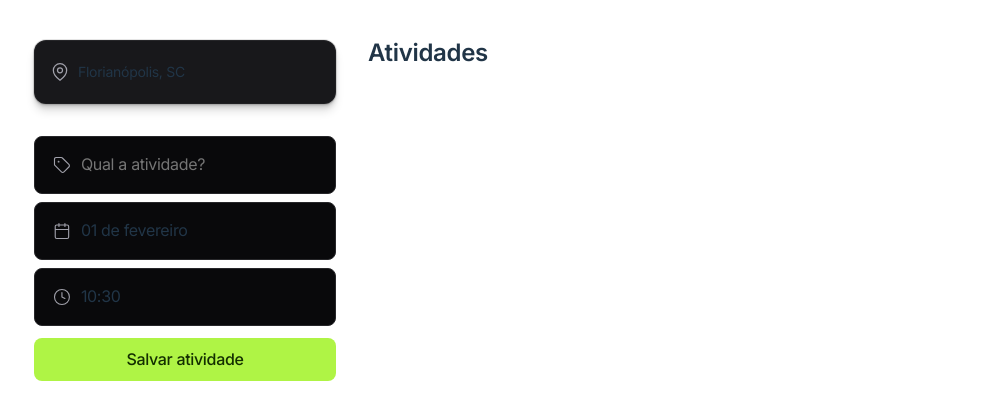
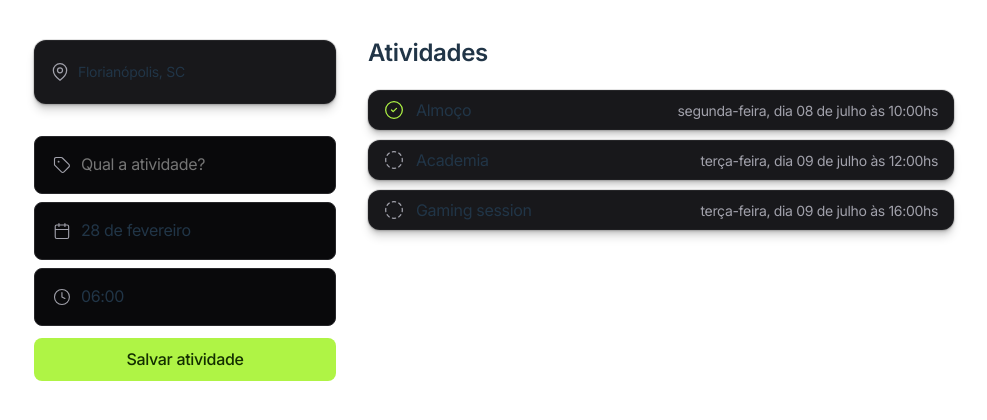
Before and after one commit to NattanSouza404/NLW_Journey_16, a React (Vite) app in the folder frontend/: page / in a window 1280 px wide. Shown: the top 420 px of the page, without its empty margins (146-1133 px from the left). Built offline with nearby package versions, Linux system fonts and the light colour scheme.

Commit message:
feat e refactor: alterações no App.tsx, reescrevendo o código do frontend

```diff
--- a/frontend/src/App.tsx
+++ b/frontend/src/App.tsx
@@ -1,119 +1,86 @@
+import { useState } from 'react';
 import './App.css'
+import { AtividadeSalva } from './componentes/AtividadeSalva';
+import { IconeAtividade, IconeData, IconeHora, IconeLocal } from './componentes/Icones';
+import { SelecaoDias } from './componentes/SelecaoDias';
+import { SelecaoHoras } from './componentes/SelecaoHoras';
+import type { Atividade } from './model/Atividade';
 
-const IconeLocal = () => {
-  return (
-    <svg
-      width="20"
-      height="20"
-      viewBox="0 0 20 20"
-      fill="none"
-      xmlns="http://www.w3.org/2000/svg"
-    >
-      <path
-        d="M16.6668 8.33329C16.6668 13.3333 10.0002 18.3333 10.0002 18.3333C10.0002 18.3333 3.3335 13.3333 3.3335 8.33329C3.3335 6.56518 4.03588 4.86949 5.28612 3.61925C6.53636 2.36901 8.23205 1.66663 10.0002 1.66663C11.7683 1.66663 13.464 2.36901 14.7142 3.61925C15.9645 4.86949 16.6668 6.56518 16.6668 8.33329Z"
-        stroke="#A1A1AA"
-        style={{stroke:'color(display-p3 0.6314 0.6314 0.6667)'}}
-        strokeWidth="1.25"
-        strokeLinecap="round"
-        strokeLinejoin="round"
-        strokeOpacity={1}
-      />
-      <path
-        d="M10.0002 10.8333C11.3809 10.8333 12.5002 9.714 12.5002 8.33329C12.5002 6.95258 11.3809 5.83329 10.0002 5.83329C8.61945 5.83329 7.50016 6.95258 7.50016 8.33329C7.50016 9.714 8.61945 10.8333 10.0002 10.8333Z"
-        stroke="#A1A1AA"
-        style={{stroke:'color(display-p3 0.6314 0.6314 0.6667)'}}
-        strokeWidth="1.25"
-        strokeLinecap="round"
-        strokeLinejoin="round"
-        strokeOpacity={1}
-      />
-    </svg>
-  )
+let id = 4;
+
+function App() {
+
+  const [atividades, setAtividades] = useState<Atividade[]>(
+    [
+      {
+        id: 1,
+        nome: "Almoço",
+        data: new Date("2024-07-08 10:00"),
+        finalizada: true
+      },
+      {
+        id: 2,
+        nome: "Academia",
+        data: new Date("2024-07-09 12:00"),
+        finalizada: false
+      },
+      {
+        id: 3,
+        nome: "Gaming session",
+        data: new Date("2024-07-09 16:00"),
+        finalizada: false
+      }
+    ]
+  );
+
+  const salvarAtividade = (event:React.FormEvent<HTMLFormElement>) => {
+    event.preventDefault();
+
+    const form = event.target as HTMLFormElement;
+
+    if (!form){
+        return;
     }
 
-const IconeAtividade = () => {
-  return (
-    <svg
-      width="20"
-      height="20"
-      viewBox="0 0 20 20"
-      fill="none"
-      xmlns="http://www.w3.org/2000/svg"
-    >
-      <path
-        d="M10.4882 2.15502C10.1757 1.84244 9.75183 1.66678 9.30984 1.66669H3.33317C2.89114 1.66669 2.46722 1.84228 2.15466 2.15484C1.8421 2.4674 1.6665 2.89133 1.6665 3.33335V9.31002C1.6666 9.75201 1.84225 10.1759 2.15484 10.4884L9.40817 17.7417C9.78693 18.1181 10.2992 18.3293 10.8332 18.3293C11.3671 18.3293 11.8794 18.1181 12.2582 17.7417L17.7415 12.2584C18.1179 11.8796 18.3291 11.3673 18.3291 10.8334C18.3291 10.2994 18.1179 9.78712 17.7415 9.40835L10.4882 2.15502Z"
-        stroke="#A1A1AA"
-        style={{stroke:'color(display-p3 0.6314 0.6314 0.6667)'}}
-        strokeWidth="1.25"
-        strokeLinecap="round"
-        strokeLinejoin="round"
-        strokeOpacity={1}
-      />
-      <path
-        d="M6.24984 6.66669C6.47996 6.66669 6.6665 6.48014 6.6665 6.25002C6.6665 6.0199 6.47996 5.83335 6.24984 5.83335C6.01972 5.83335 5.83317 6.0199 5.83317 6.25002C5.83317 6.48014 6.01972 6.66669 6.24984 6.66669Z"
-        stroke="#A1A1AA"
-        style={{stroke:'color(display-p3 0.6314 0.6314 0.6667)'}}
-        strokeWidth="1.25"
-        strokeLinecap="round"
-        strokeLinejoin="round"
-        strokeOpacity={1}
-      />
-    </svg>
-  )
+    const dadosFormulario = new FormData(form);
+
+    const nome = dadosFormulario.get('atividade')?.toString();
+    const dia = dadosFormulario.get('dia');
+    const hora = dadosFormulario.get('hora');
+    const data = `${dia} ${hora}`;
+
+    const novaAtividade: Atividade = {
+      id: id++,
+      nome: nome,
+      data: new Date(data),
+      finalizada: false
     }
 
-const IconeData = () => {
-  return (
-    <svg
-      width="20"
-      height="20"
-      viewBox="0 0 20 20"
-      fill="none"
-      xmlns="http://www.w3.org/2000/svg"
-    >
-      <path
-        d="M6.66667 1.66669V5.00002M13.3333 1.66669V5.00002M2.5 8.33335H17.5M4.16667 3.33335H15.8333C16.7538 3.33335 17.5 4.07955 17.5 5.00002V16.6667C17.5 17.5872 16.7538 18.3334 15.8333 18.3334H4.16667C3.24619 18.3334 2.5 17.5872 2.5 16.6667V5.00002C2.5 4.07955 3.24619 3.33335 4.16667 3.33335Z"
-        stroke="#A1A1AA"
-        style={{stroke:'color(display-p3 0.6314 0.6314 0.6667)'}}
-        strokeWidth="1.25"
-        strokeLinecap="round"
-        strokeLinejoin="round"
-        strokeOpacity={1}
-      />
-    </svg>
-  )
+    const atividadeExiste = atividades.find((atividade) => {
+      return atividade.data === new Date(novaAtividade.data);
+    })
+
+    if (atividadeExiste){
+      alert('Dia/Hora não disponível!');
+      return;
     }
 
-const IconeHora = () => {
-  return (
-    <svg
-      width="20"
-      height="20"
-      viewBox="0 0 20 20"
-      fill="none"
-      xmlns="http://www.w3.org/2000/svg"
-    >
-      <path
-        d="M9.99984 5.00002V10L13.3332 11.6667M18.3332 10C18.3332 14.6024 14.6022 18.3334 9.99984 18.3334C5.39746 18.3334 1.6665 14.6024 1.6665 10C1.6665 5.39765 5.39746 1.66669 9.99984 1.66669C14.6022 1.66669 18.3332 5.39765 18.3332 10Z"
-        stroke="#A1A1AA"
-        style={{stroke:'color(display-p3 0.6314 0.6314 0.6667)'}}
-        strokeWidth="1.25"
-        strokeLinecap="round"
-        strokeLinejoin="round"
-        strokeOpacity={1}
-      />
-    </svg>
-  )
+    setAtividades(atividades => [...atividades, novaAtividade]);
   }
 
-const salvarAtividade = () => {};
-
-function App() {
+  const concluirAtividade = (atividade:Atividade) => {
+    const novasAtividades = atividades.map(a =>
+    a.id === atividade.id
+      ? { ...a, finalizada: !a.finalizada }
+      : a
+    );
+    setAtividades(novasAtividades);
+  }
 
   return (
     <>
       <div id="app">
-            <form onSubmit={salvarAtividade}>
+            <form onSubmit={salvarAtividade} id="form-adicionar-atividade">
                 <div id="place" className="card-bg">
                     <IconeLocal/>
                     Florianópolis, SC
@@ -130,23 +97,36 @@ function App() {
                     </div>
                     <div className="field-wrapper">
                         <IconeData/>
-                        <select name="dia">
-                            <option value="2024-03-01">01 de fevereiro</option>
-                            <option value="2024-03-01">02 de fevereiro</option>
-                        </select>
+                        <SelecaoDias/>
                     </div>
                     <div className="field-wrapper">
                         <IconeHora/>
-                        <select name="hora">
-                            <option value="10:30">10:30</option>
-                        </select>
+                        <SelecaoHoras/>
                     </div>
                 </div>
                 <button>Salvar atividade</button>
             </form>
             <main>
                 <h1>Atividades</h1>
-                <section></section>
+                <section>
+                  {
+                    atividades.length > 0 ?
+
+                    atividades.map((atividade, index) => (
+                        <AtividadeSalva
+                          atividade={atividade}
+                          key={index}
+                          concluirAtividade={() => concluirAtividade(atividade)}
+                        />
+                    ))
+
+                    :
+
+                    (
+                      <p>Nenhuma atividade cadastrada.</p>
+                    )
+                  }
+                </section>
             </main>
         </div>
     </>
```
Lines whose indentation alone changed are shown as unchanged.
